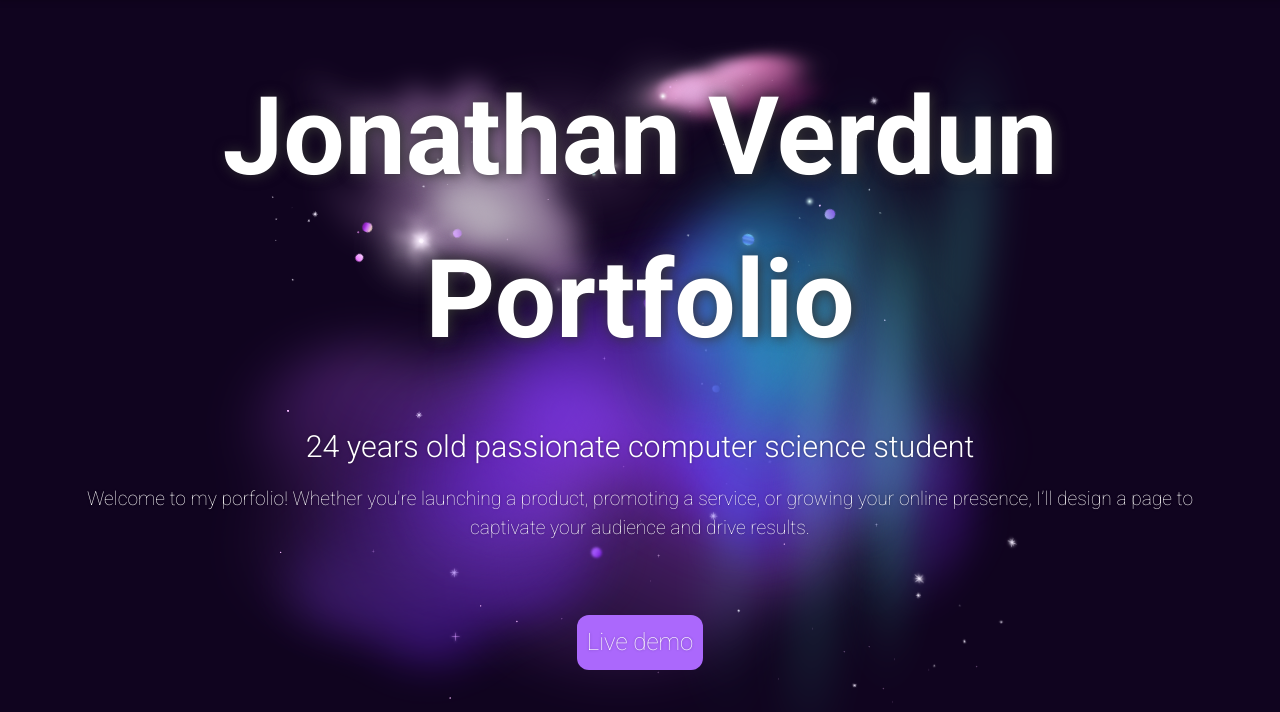
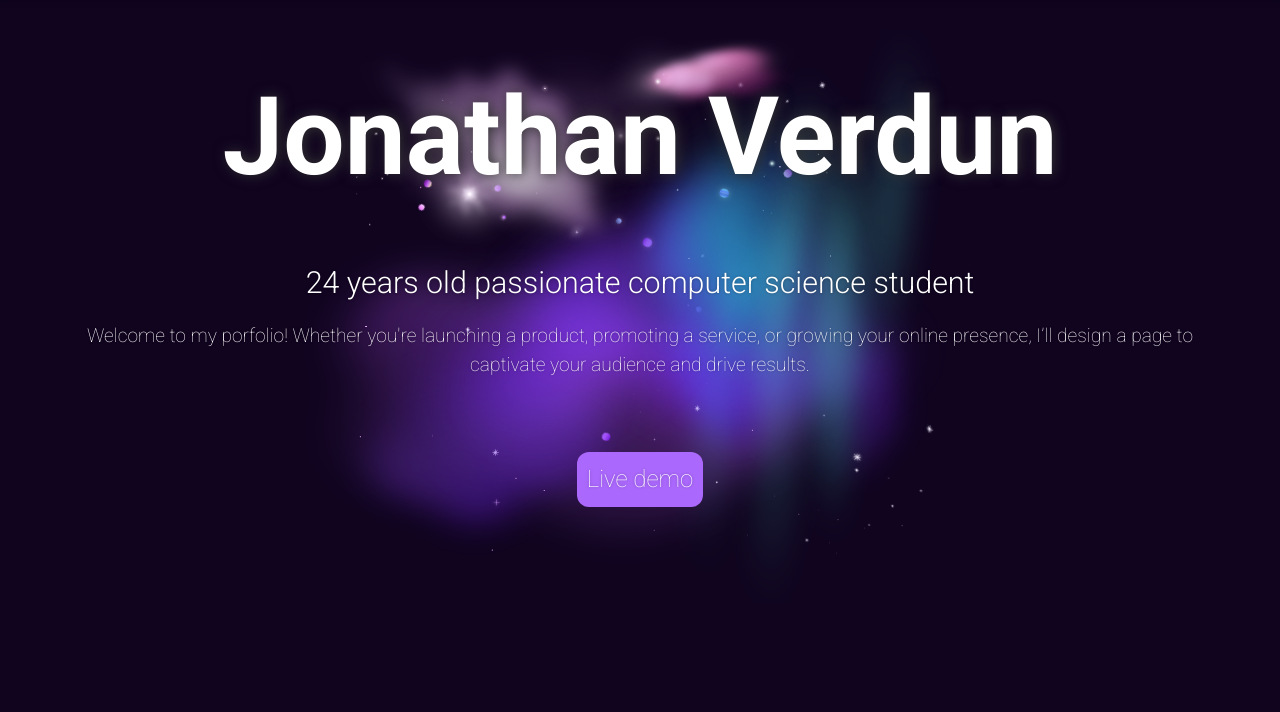
Before and after one commit to gesttaltt/gestalt-portfolio, a plain HTML site: page index.html in a window 1280 px wide. Shown: the part 66-778 px from the top of the page. Drawn offline with Linux system fonts and the light colour scheme.

Commit message:
Update index.html

```diff
--- a/index.html
+++ b/index.html
@@ -36,7 +36,7 @@
 
         <div class="hero">
             <div class="hero-title">
-                <h1>Jonathan Verdun Portfolio</h1>
+                <h1>Jonathan Verdun</h1>
             </div>
             <div class="hero-subtitle">
                 <p>24 years old passionate computer science student</p>
```
